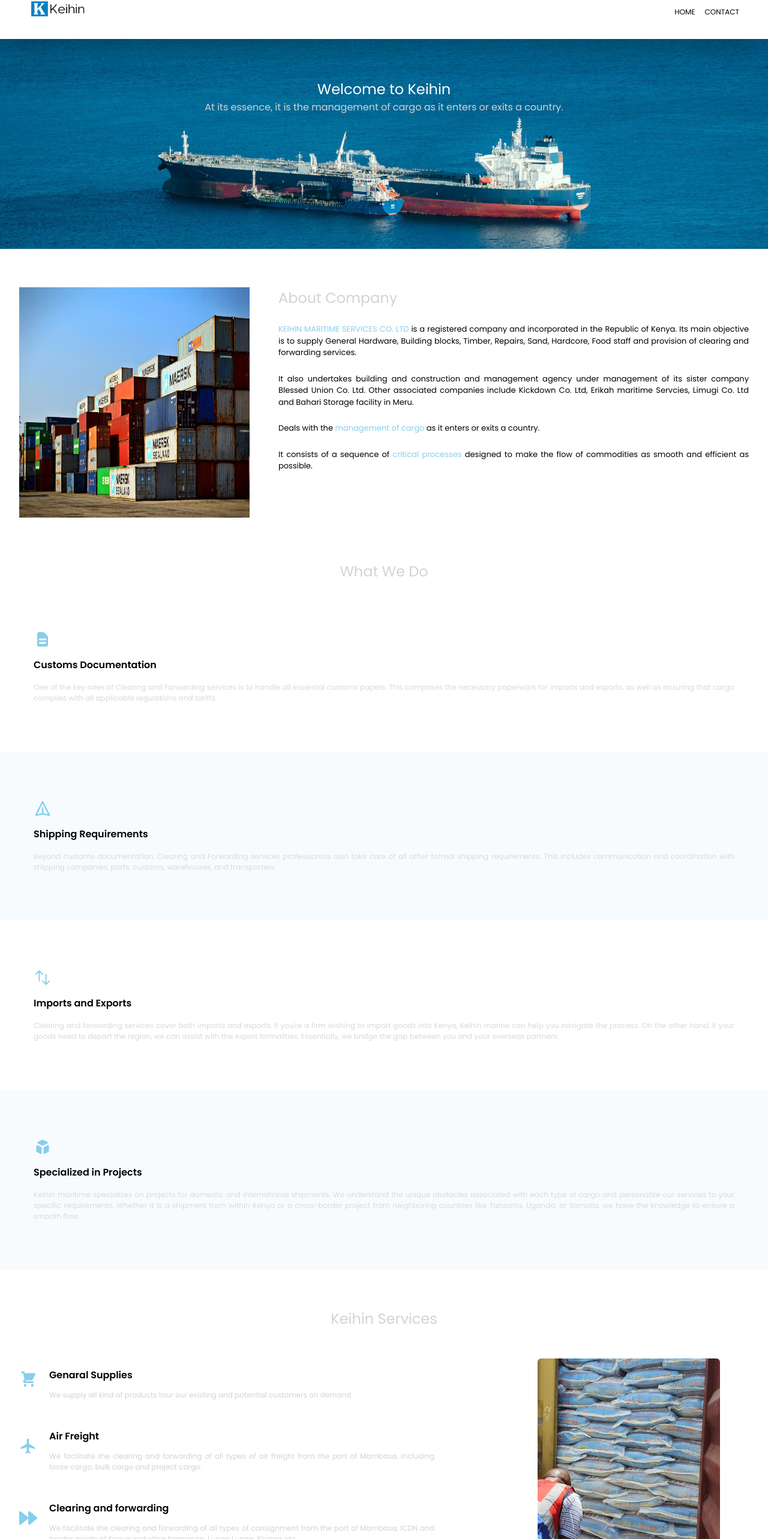
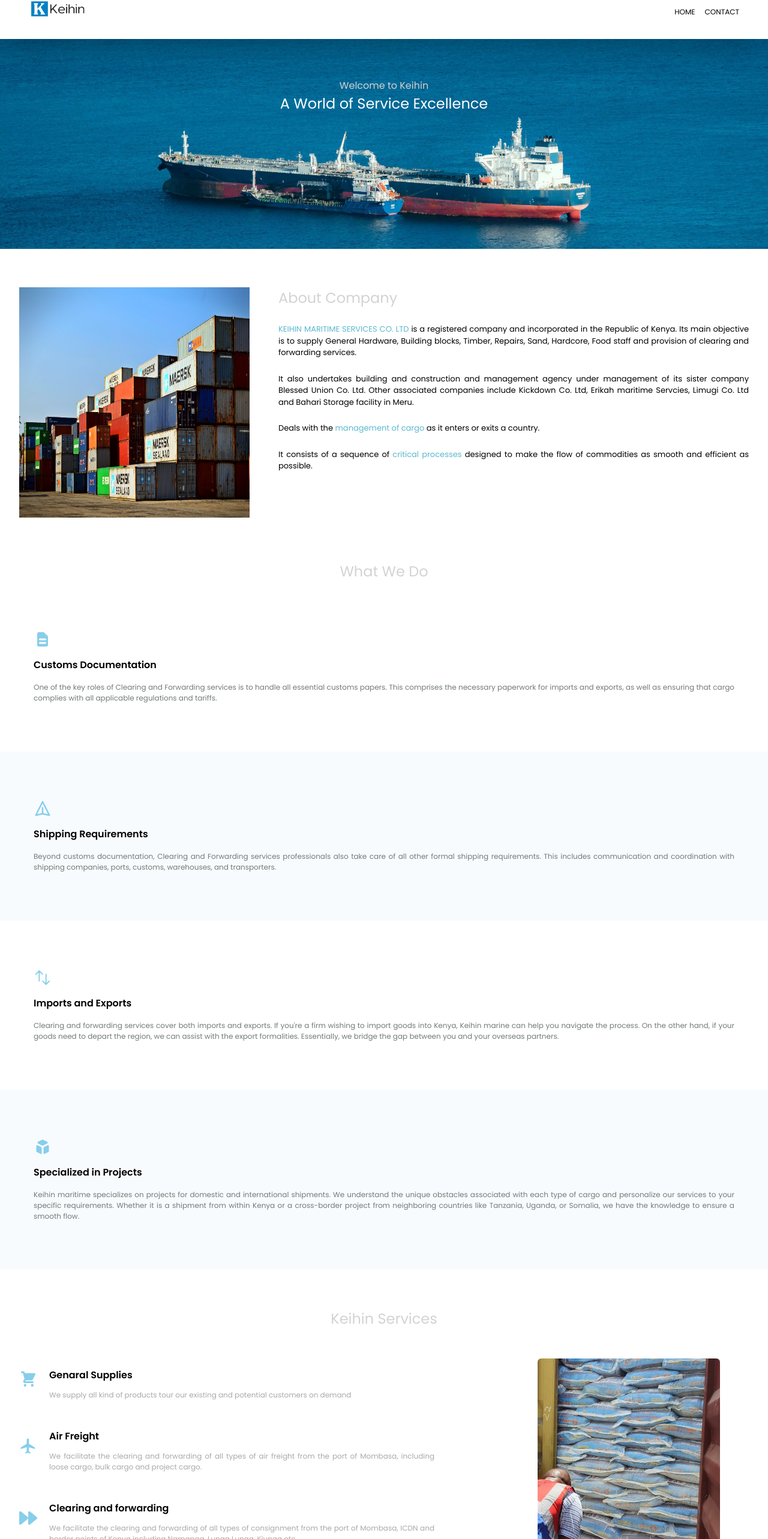
Before and after one commit to RyanKaleliGabriel/keihin, a React (Vite) app: page / in a window 1280 px wide. Shown: the part 13-2579 px from the top of the page at 60% size. Built offline with nearby package versions, Linux system fonts and the light colour scheme.

Commit message:
New Design

```diff
--- a/src/features/Clients/Clients.jsx
+++ b/src/features/Clients/Clients.jsx
@@ -5,13 +5,8 @@ function Clients() {
   const {list1, list2} = clientsData;
 
   return (
-    <section id="clients" className="px-8 mt-16 md:flex lg:gap-12 font-popins">
-      <img
-        src="clients.jpg"
-        alt="Client Section Image"
-        className=" sm:h-80 md:h-96 lg:h-100 w-96"
-      />
-      <div className="md:ml-12 ">
+    <section id="clients" className="px-8 mt-16 font-popins">
+      <div className="">
         <h2 className="text-[1.5rem] text-[lightgrey] sm:mt-5 md:mt-0">
           Our Clients
         </h2>
--- a/src/features/Landing/Welcome.jsx
+++ b/src/features/Landing/Welcome.jsx
@@ -1,12 +1,17 @@
 function Welcome() {
-    return (
-        <section id="Home" className="bg-[url('/welcome.jpg')] font-popins text-center py-36 bg-cover bg-center">
-            <div className="mb-20">
-                <h2 className="text-[1.5rem] text-[white]">Welcome to Keihin</h2>
-                <p className="text-[lightgrey]">At its essence, it is the management of cargo as it enters or exits a country.</p>
-            </div>
-        </section>
-    );
+  return (
+    <section
+      id="Home"
+      className="bg-[url('/welcome.jpg')] font-popins text-center py-36 bg-cover bg-center"
+    >
+      <div className="mb-20">
+        <h2 className="text-[lightgrey]">Welcome to Keihin</h2>
+        <p className="text-[1.5rem] text-[white]">
+          A World of Service Excellence
+        </p>
+      </div>
+    </section>
+  );
 }
 
 export default Welcome;
--- a/src/features/Services/Services.jsx
+++ b/src/features/Services/Services.jsx
@@ -17,7 +17,7 @@ function Services() {
             <HiShoppingCart className="text-3xl text-[skyblue]" />
             <div className="mt-4 basis-9/12">
               <p className="font-bold text-[16px] mb-3">Genaral Supplies</p>
-              <p className="text-[lightgrey] text-[12px]">
+              <p className="text-[darkgrey] text-[12px]">
                 We supply all kind of products tour our existing and potential
                 customers on demand{" "}
               </p>
@@ -28,7 +28,7 @@ function Services() {
             <MdOutlineFlight className="text-3xl text-[skyblue] " />
             <div className="mt-4 basis-9/12">
               <p className="font-bold text-[16px] mb-3">Air Freight</p>
-              <p className="text-[lightgrey] text-[12px]">
+              <p className="text-[darkgrey] text-[12px]">
                 We facilitate the clearing and forwarding of all types of air
                 freight from the port of Mombasa, including loose cargo, bulk
                 cargo and project cargo.{" "}
@@ -42,7 +42,7 @@ function Services() {
               <p className="font-bold text-[16px] mb-3">
                 Clearing and forwarding
               </p>
-              <p className="text-[lightgrey] text-[12px]">
+              <p className="text-[darkgrey] text-[12px]">
                 We facilitate the clearing and forwarding of all types of
                 consignment from the port of Mombasa, ICDN and border points of
                 Kenya including Namanga, Lunga Lunga, Kiunga etc
@@ -53,8 +53,8 @@ function Services() {
           <div className="flex items-center gap-5">
             <FaShip className="text-3xl text-[skyblue]" />
             <div className="mt-4 basis-9/12">
-              <p className="font-bold text-[16px] mb-3">Ship Chanding</p>
-              <p className="text-[lightgrey] text-[12px]">
+              <p className="font-bold text-[16px] mb-3">Ship Handling</p>
+              <p className="text-[darkgrey] text-[12px]">
                 We deal with general supplies and merchandise for ships and
                 equipment at the port of Mombasa.
               </p>
--- a/src/features/Services/ServicesTwo.jsx
+++ b/src/features/Services/ServicesTwo.jsx
@@ -4,22 +4,22 @@ import { GiIronHulledWarship } from "react-icons/gi";
 
 function ServicesTwo() {
   return (
-    <section id="servicesOne" className="px-8 mt-16 font-popins">
+    <section id="servicesOne" className=" mt-16 font-popins">
       <h2 className="text-[1.5rem] text-[lightgrey] text-center">
         Keihin Services
       </h2>
-      <div className="mt-12 md:flex gap-12 text-justify">
+      <div className="mt-12 md:flex gap-12 text-justify bg-lightblue py-12">
         <img
-          src="/services2.jpeg"
+          src="/clients.jpg"
           alt="Services Section Image"
-          className="sm:hidden md:inline ml-12 rounded-md h-[25%] w-[25%]"
+          className="sm:hidden md:inline ml-12  h-[25%] w-[25%]"
         />
         <div className="flex flex-col gap-8 md:ml-20">
           <div className="flex items-center gap-5 ">
             <FaShippingFast className="text-3xl text-[skyblue]" />
             <div className="mt-4 basis-9/12">
               <p className="font-bold text-[16px] mb-3">Road Transport</p>
-              <p className="text-[lightgrey] text-[12px]">
+              <p className="text-[darkgrey] text-[12px]">
                 We facilitate transportation of containerized cargo, loose cargo
                 and out-of-gauge cargo across Kenya.{" "}
               </p>
@@ -30,7 +30,7 @@ function ServicesTwo() {
             <GiIronHulledWarship className="text-3xl text-[skyblue] " />
             <div className="mt-4 basis-9/12">
               <p className="font-bold text-[16px] mb-3">Sea Freight</p>
-              <p className="text-[lightgrey] text-[12px]">
+              <p className="text-[darkgrey] text-[12px]">
                 We facilitate clearing & forwarding of all types of sea freight,
                 including containerized cargo, bulk cargo such as wheat, Sugar,
                 rice, cooking oil and fuel.
@@ -42,7 +42,7 @@ function ServicesTwo() {
             <FaCarAlt className="text-3xl text-[skyblue]" />
             <div className="mt-4 basis-9/12">
               <p className="font-bold text-[16px] mb-3">Automobiles</p>
-              <p className="text-[lightgrey] text-[12px]">
+              <p className="text-[darkgrey] text-[12px]">
                 We facilitate clearing and forwarding of all types of
                 automobiles from the port of Mombasa and CFS’s within Mombasa
                 and border points of exit.{" "}
@@ -54,7 +54,7 @@ function ServicesTwo() {
             <RiRecycleFill className="text-3xl text-[skyblue]" />
             <div className="mt-4 basis-9/12">
               <p className="font-bold text-[16px] mb-3">Waste Management</p>
-              <p className="text-[lightgrey] text-[12px]">
+              <p className="text-[darkgrey] text-[12px]">
                 We deal with collection, transportation, and disposal of
                 garbage, sewage, and other waste products from ships at the port
                 of Mombasa.
--- a/src/features/Why/WhyItem.jsx
+++ b/src/features/Why/WhyItem.jsx
@@ -4,9 +4,9 @@ import Bluespan from "../../ui/Bluespan";
 
 function WhyItem({ number, text }) {
   return (
-    <div className="border-2 border-[lightgrey] px-12 py-6 text-justify text-[12px]">
+    <div className="rounded-sm border border-[darkgrey] px-12 py-6 text-justify text-[12px]">
       <Bluespan>{number}</Bluespan>
-      <p>{text}</p>
+      <p className="text-[grey]">{text}</p>
     </div>
   );
 }
--- a/src/ui/Bluespan.jsx
+++ b/src/ui/Bluespan.jsx
@@ -2,7 +2,7 @@ import PropTypes from 'prop-types'
 
 function Bluespan({children}) {
     return (
-        <span className="text-[skyblue]">{children}</span>
+        <span className="text-nrmblue">{children}</span>
     )
 }
 
--- a/tailwind.config.js
+++ b/tailwind.config.js
@@ -3,32 +3,30 @@ export default {
   content: ["./index.html", "./src/**/*.{js,ts,jsx,tsx}"],
   theme: {
     fontFamily: {
-      popins: 'Poppins'
+      popins: "Poppins",
     },
     screens: {
-      'sm': '320px',
-      'md': '768px',
-      'lg': '1280px'
+      sm: "320px",
+      md: "768px",
+      lg: "1280px",
     },
     colors: {
       background: "#FBF6EE",
       black: "#000000",
-      darkgrey: "#D9D9D9",
-      lightgrey: "#B6C2C2" ,
+      darkgrey: "#737979",
+      lightgrey: "#B6C2C2",
       white: "#fff",
       green: "#65B741",
       lightgreen: "##B3F694",
       maroon: "#893813",
-      skyblue:"#A0E9FF",
-      lightblue:"#F8FBFD",
-      nrmblue:"#5AB8CF"
+      skyblue: "#A0E9FF",
+      lightblue: "#F8FBFD",
+      nrmblue: "#5AB8CF",
     },
     extend: {
       height: {
-        screen: '100dvh'
+        screen: "100dvh",
       },
-
-
     },
   },
   plugins: [],
```
Also changed, not shown: src/features/WhatWeDo/WhatWeDo.jsx (+30 -6 lines).
